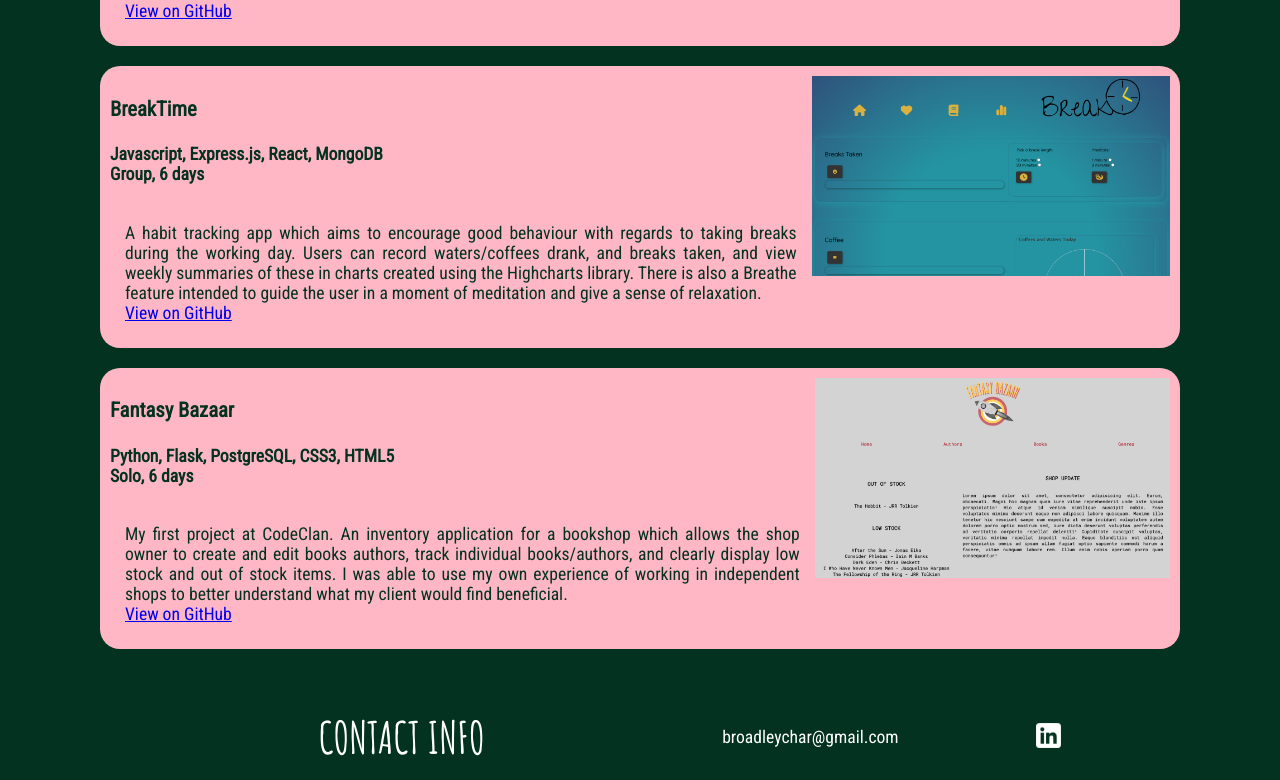
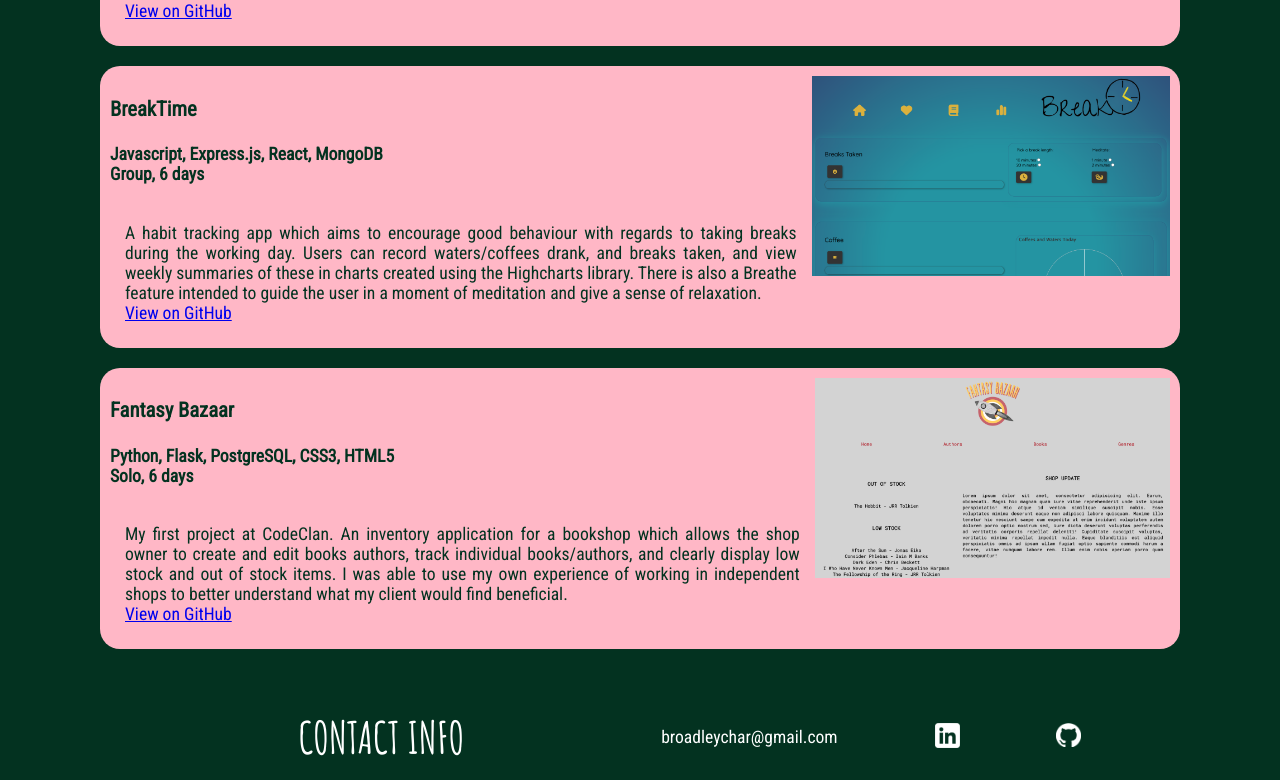
Before and after one commit to charbroadley/portfolio, a React (Create React App) app: page / in a window 1280 px wide. Shown: the part 966-1746 px from the top of the page. Built offline with nearby package versions, Linux system fonts and the light colour scheme.

Commit message:
added link to git hub and fixed linkedin link

```diff
--- a/src/components/Contact.js
+++ b/src/components/Contact.js
@@ -1,4 +1,5 @@
 import linkedin from "../images/linkedin.png"
+import github from "../images/github.png"
 
 
 const Contact = () => {
@@ -7,8 +8,12 @@ const Contact = () => {
         <h3 className="contact-title">CONTACT INFO</h3>
             <p className="contact-info">
                 broadleychar@gmail.com</p>
-                    <a className="linkedin" href="http://www.linkedin.com/in/charlotte-broadley">
-                        <img src={linkedin} width="25" alt="linkedin">
+                    <a className="linkedin" href="http://www.linkedin.com/in/charbroadley">
+                        <img src={linkedin} width="25" alt="link to my linkedin">
+                        </img>
+                    </a>
+                    <a className="github" href="https://github.com/charbroadley">
+                        <img src={github} width="25" alt="link to my github">
                         </img>
                     </a>
         </section>
```
Also changed, not shown: src/images/github.png (added).
